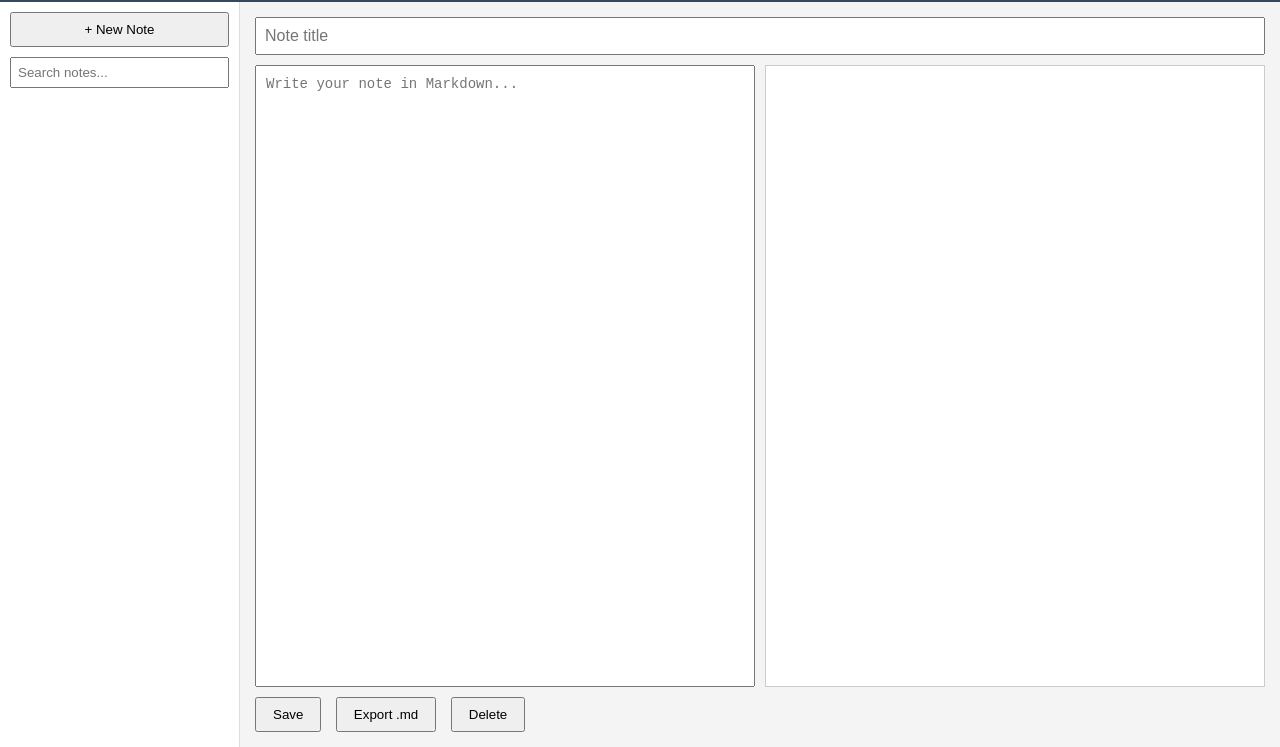
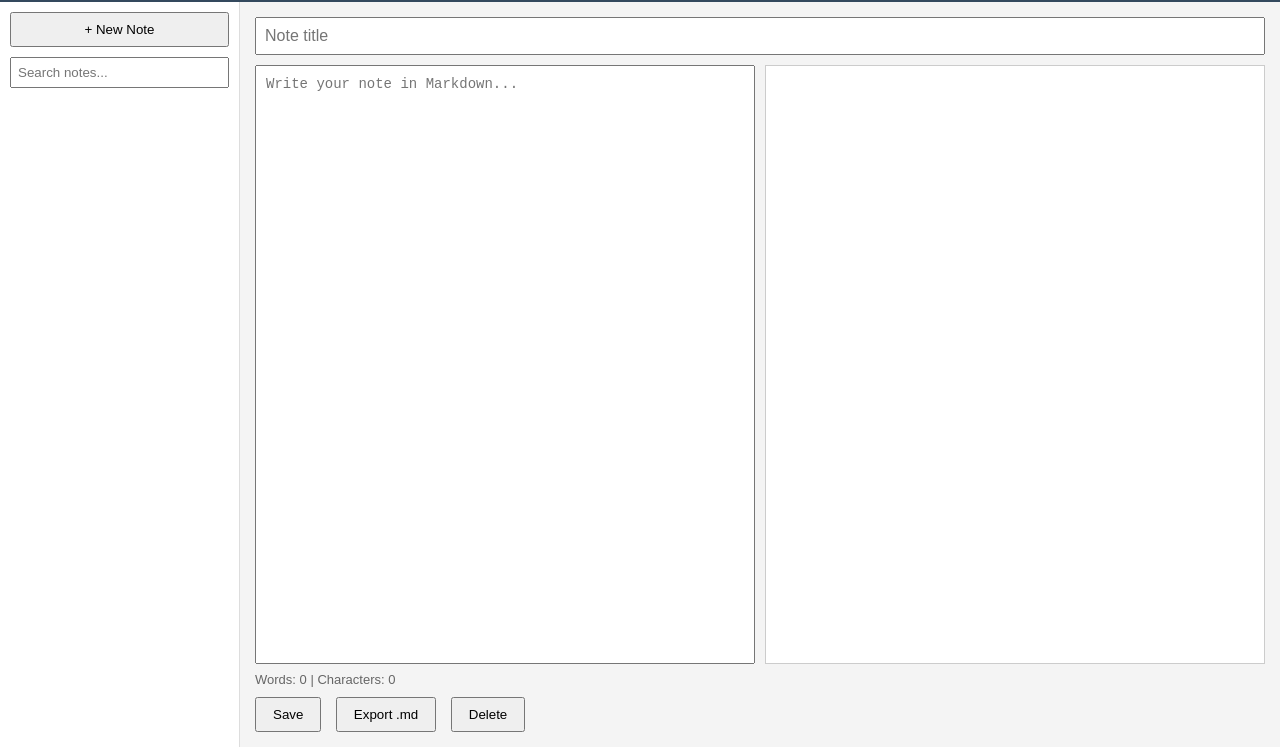
Before and after one commit to brasoul35/markdown-notes, a plain HTML site: page index.html in a window 1280 px wide. Shown: the part 59-806 px from the top of the page. Drawn offline with Linux system fonts and the light colour scheme.

Commit message:
Add word and character count to editor (#4)

```diff
--- a/app.js
+++ b/app.js
@@ -11,6 +11,7 @@ var noteTitle = document.getElementById("noteTitle");
 var noteBody = document.getElementById("noteBody");
 var preview = document.getElementById("preview");
 var searchBox = document.getElementById("searchBox");
+var counts = document.getElementById("counts");
 
 // load saved notes from the browser
 function loadNotes() {
@@ -75,6 +76,7 @@ function openNote(id) {
   noteTitle.value = note.title;
   noteBody.value = note.body;
   updatePreview();
+  updateCounts();
   drawList();
 }
 
@@ -90,6 +92,7 @@ function newNote() {
   noteTitle.value = "";
   noteBody.value = "";
   updatePreview();
+  updateCounts();
   saveToStorage();
   drawList();
 }
@@ -125,6 +128,7 @@ function deleteNote() {
   noteTitle.value = "";
   noteBody.value = "";
   preview.innerHTML = "";
+  updateCounts();
   saveToStorage();
   drawList();
 }
@@ -132,6 +136,23 @@ function deleteNote() {
 // update the live markdown preview
 function updatePreview() {
   preview.innerHTML = renderMarkdown(noteBody.value);
+}
+
+// show how many words and characters are in the current note
+function updateCounts() {
+  var text = noteBody.value;
+  var chars = text.length;
+
+  // split on spaces/newlines and ignore empty pieces to count words
+  var words = 0;
+  var parts = text.split(/\s+/);
+  for (var i = 0; i < parts.length; i++) {
+    if (parts[i] !== "") {
+      words++;
+    }
+  }
+
+  counts.textContent = "Words: " + words + " | Characters: " + chars;
 }
 
 // download the current note as a .md file
@@ -180,10 +201,14 @@ document.getElementById("saveBtn").onclick = saveNote;
 document.getElementById("exportBtn").onclick = exportNote;
 document.getElementById("deleteBtn").onclick = deleteNote;
 themeBtn.onclick = toggleTheme;
-noteBody.oninput = updatePreview;
+noteBody.oninput = function () {
+  updatePreview();
+  updateCounts();
+};
 searchBox.oninput = drawList;
 
 // start the app
 applyTheme(localStorage.getItem("theme"));
 loadNotes();
 drawList();
+updateCounts();
--- a/index.html
+++ b/index.html
@@ -27,6 +27,7 @@
         <textarea id="noteBody" placeholder="Write your note in Markdown..."></textarea>
         <div id="preview"></div>
       </div>
+      <div id="counts">Words: 0 | Characters: 0</div>
       <div class="buttons">
         <button id="saveBtn">Save</button>
         <button id="exportBtn">Export .md</button>
--- a/style.css
+++ b/style.css
@@ -110,6 +110,12 @@ header h1 {
   overflow-y: auto;
 }
 
+#counts {
+  margin-top: 8px;
+  font-size: 13px;
+  color: #666;
+}
+
 .buttons {
   margin-top: 10px;
 }
```
